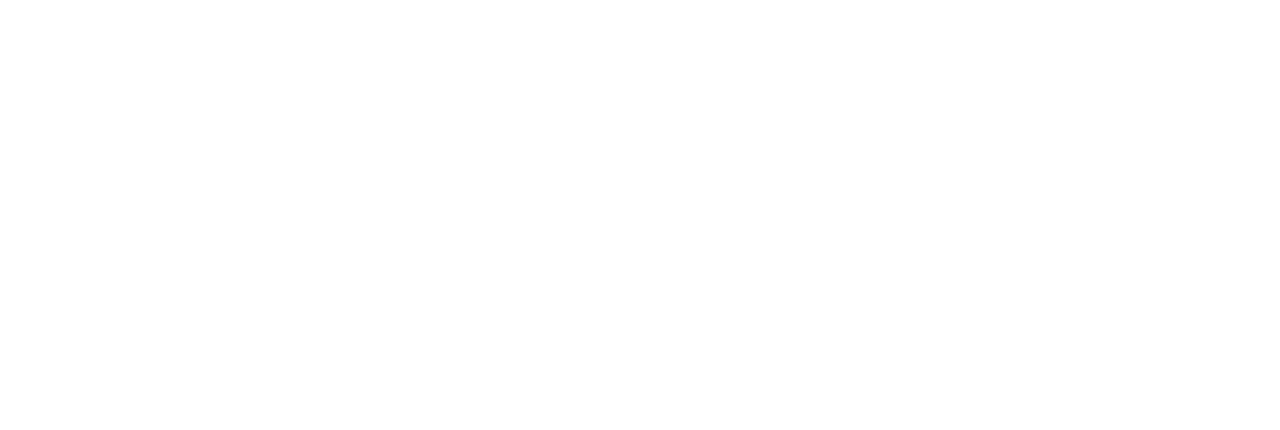
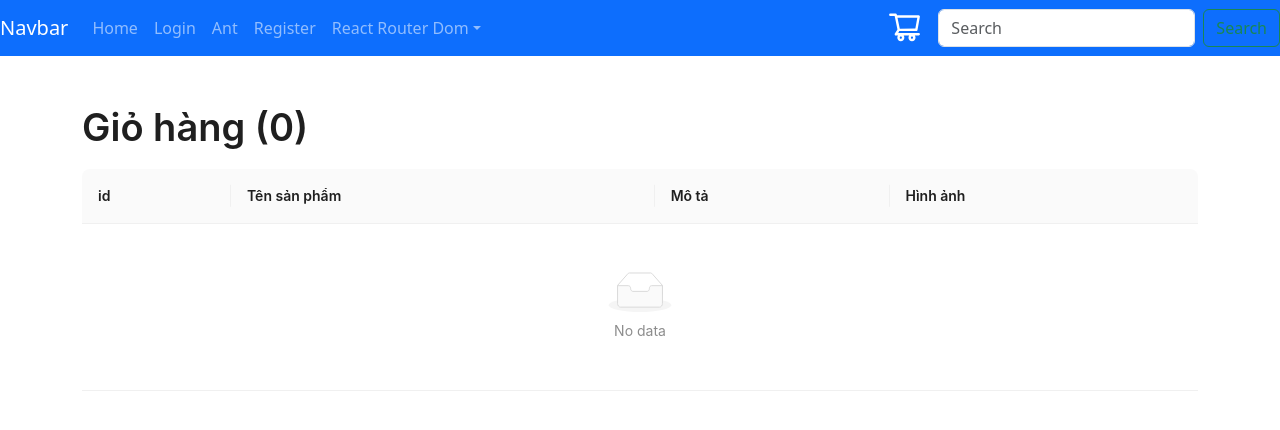
Before and after one commit to kedpalter/trainingReact, a React (Vite) app in the folder reactbc84/: page /redux-shopping-cart in a window 1280 px wide. Before the commit this address had no page. Shown: the top 430 px of the page. Built offline with nearby package versions, Linux system fonts and the light colour scheme.

Commit message:
Redux Shopping Products

```diff
--- a/reactbc84/src/Pages/ReduxDemo/ChangeNumberRedux.jsx
+++ b/reactbc84/src/Pages/ReduxDemo/ChangeNumberRedux.jsx
@@ -22,6 +22,7 @@ const ChangeNumberRedux = () => {
                 type: 'CHANGE_NUMBER_ACTION',
                 payload: -1
             }
+            dispatch(actionOb)
         }}>-</button>
     </div>
   )
--- /dev/null
+++ b/reactbc84/src/Pages/ReduxDemo/ReduxProducts.jsx
@@ -0,0 +1,61 @@
+import React, { useEffect } from 'react'
+import { useDispatch, useSelector } from 'react-redux'
+import axios from 'axios'
+import { setAddToCart, setProductList } from '../../redux/products';
+import { Button, Card, Col, Row, Typography } from 'antd';
+
+const ReduxProducts = () => {
+
+  const { list } = useSelector(state => state.product);
+  const dispatch = useDispatch();
+  const { Meta } = Card
+
+  const getProductApiAxios = async () => {
+    try {
+      let res = await axios({
+        url: `https://apistore.cybersoft.edu.vn/api/Product`,
+        method: 'GET'
+      });
+
+      // Lấy dữ liệu xong thì đưa dữ liệu lên store
+      const products = res.data.content;
+      dispatch(setProductList(products));
+
+      console.log(res.data.content)
+    } catch (err) {
+      console.log(err)
+    }
+  }
+  useEffect(() => {
+    // Sau khi html được khởi tạo lần đầu tiên và sau mỗi lần setState (bất kỳ state nào)
+    getProductApiAxios();
+  }, [])
+
+
+  const handleAddToCart = (item) => {
+    dispatch(setAddToCart(item))
+  }
+  return (
+    <div className='container'>
+      <Typography.Title>Danh sách sản phẩm</Typography.Title>
+
+      <Row gutter={[16, 16]}>
+        {list.map((item) => {
+          return <Col span={6} key={item.id}>
+            <Card
+              hoverable
+              style={{ width: "100%" }}
+              cover={<img src={item.image} alt={item.name}></img>}
+            >
+              <Meta title={item.name} description={item.shortDescription} />
+              <Button type='primary' className='mt-4' size='large' onClick={() => { handleAddToCart(item) }}>Thêm giỏ hàng</Button>
+            </Card>
+          </Col>
+        })}
+      </Row>
+
+    </div>
+  )
+}
+
+export default ReduxProducts
--- /dev/null
+++ b/reactbc84/src/Pages/ShoppingCart/ReduxShoppingCart.jsx
@@ -0,0 +1,46 @@
+import { Table, Typography } from 'antd'
+import React, { useState } from 'react'
+import { useSelector } from 'react-redux'
+
+const ReduxShoppingCart = () => {
+  const { carts } = useSelector(state => state.product)
+
+  // table
+  const dataColumns = [
+    {
+      title: "id",
+      dataIndex: "id",
+    },
+    {
+      title: "Tên sản phẩm",
+      dataIndex: "name",
+    },
+    {
+      title: "Mô tả",
+      dataIndex: "shortDescription",
+    },
+    {
+      title: "Hình ảnh",
+      dataIndex: "image",
+      render: (value) => {
+        return <img src={value} width={50} height={50} />
+      }
+    }
+  ]
+  return (
+    <div className='container mt-5'>
+      <Typography.Title>
+        Giỏ hàng ({carts.length})
+      </Typography.Title>
+      <Table columns={dataColumns} dataSource={carts} onRow={record => {
+        return {
+          onClick: () => {
+            console.log('Row clicked:', record);
+          }
+        }
+      }} />
+    </div>
+  )
+}
+
+export default ReduxShoppingCart
--- a/reactbc84/src/main.jsx
+++ b/reactbc84/src/main.jsx
@@ -39,6 +39,9 @@ import AntdDemo from './Pages/AntdDemo/AntdDemo'
 import { Provider } from 'react-redux';
 import { store } from './redux/Store'
 import ChangeNumberRedux from './Pages/ReduxDemo/ChangeNumberRedux'
+import ReduxProducts from './Pages/ReduxDemo/reduxProducts'
+import ReduxShoppingCart from './Pages/ShoppingCart/reduxShoppingCart'
+
 
 
 
@@ -83,6 +86,8 @@ createRoot(document.getElementById('root')).render(
             <Route path='register' element={<Register />}></Route>
             <Route path='antd' element={<AntdDemo />}></Route>
             <Route path='redux-change-number' element={<ChangeNumberRedux />}></Route>
+            <Route path='redux-products' element={<ReduxProducts/>}></Route>
+            <Route path='redux-shopping-cart' element={<ReduxShoppingCart />}></Route>
           </Route>
 
           <Route path='api' element={
--- a/reactbc84/src/redux/Store.jsx
+++ b/reactbc84/src/redux/Store.jsx
@@ -1,4 +1,5 @@
 import { configureStore } from '@reduxjs/toolkit';
+import productSlice from './products'
 
 // Khi bất kỳ dispatch nào được gọi thì tất cả reducer đều chạy hết
 export const store = configureStore({
@@ -11,7 +12,9 @@ export const store = configureStore({
                 state += action.payload
             }
             return state
-        } // hàm không phải 1 giá trị (chạy khi ứng dụng start và mỗi khi state thay đổi)
+        }, // hàm không phải 1 giá trị (chạy khi ứng dụng start và mỗi khi state thay đổi)
+        product: productSlice
+
 
 
     }
--- /dev/null
+++ b/reactbc84/src/redux/products.js
@@ -0,0 +1,34 @@
+import { createSlice } from "@reduxjs/toolkit";
+
+const productSlice = createSlice({
+    name: 'product',
+    initialState: {
+        list: [
+            {
+                id: "1",
+                name: "Product 1",
+            },
+            {
+                id: "2",
+                name: "Product 2",
+            }
+        ],
+        products: [],
+        carts: []
+    },
+    reducers: {
+        setProductList: (state, action) => {
+            const products = action.payload // action redux là obj có key type và payload
+            state.list = products;
+            console.log(state, "|", action)
+        },
+        setAddToCart: (state, action) => {
+            const product = action.payload // sản phẩm được thêm vào giỏ
+            state.carts.push(product) // thêm 1 sản phẩm vào giỏ
+        },
+    }
+
+});
+
+export default productSlice.reducer;
+export const { setAddToCart, setProductList } = productSlice.actions
--- a/reactbc84/src/template/HeaderHome.jsx
+++ b/reactbc84/src/template/HeaderHome.jsx
@@ -1,10 +1,15 @@
 import React from 'react'
-import { NavLink } from 'react-router-dom'
+import { NavLink, useNavigate } from 'react-router-dom'
+import { ShoppingCartOutlined } from '@ant-design/icons'
+import { Badge } from 'antd'
+import { useSelector } from 'react-redux'
 
 const HeaderHome = () => {
-
-
-
+    const navigate = useNavigate();
+    const { carts } = useSelector(state => state.product)
+    const handleRedirectShoppingCart = () => {
+        navigate('/redux-shopping-cart')
+    }
     return (
         <header>
             {/* bs5-navbar-background */}
@@ -30,15 +35,23 @@ const HeaderHome = () => {
                             <div className="dropdown-menu" aria-labelledby="dropdownId">
                                 <NavLink className="dropdown-item" to="/react-router-dom/demo-use-navigate">Demo use nav</NavLink>
                                 <NavLink className="dropdown-item" to="/react-router-dom/use-search-param">Demo use search param</NavLink>
+                                <NavLink className="dropdown-item" to="/redux-products">Redux Products</NavLink>
+                                <NavLink className="dropdown-item" to="/redux-shopping-cart">Redux Shopping Carts</NavLink>
                             </div>
                         </li>
                     </ul>
+                    <div className="d-flex items-center justify-content-center gap-3">
+                        {/* <ShoppingCartOutlined style={{ fontSize: "32px" }} className='text-white' /> */}
+                        <Badge count={carts.length} size='default' onClick={handleRedirectShoppingCart}>
+                            <ShoppingCartOutlined style={{ fontSize: "2.2rem", cursor: "pointer" }} className='text-white' />
+                        </Badge>
                         <form className="d-flex my-2 my-lg-0">
                             <input className="form-control me-sm-2" type="text" placeholder="Search" />
                             <button className="btn btn-outline-success my-2 my-sm-0" type="submit">
                                 Search
                             </button>
                         </form>
+                    </div>
                 </div>
             </nav>
             {/* thẻ a đổi thành NavLink, href đổi thành to, để react chỉ load lại outlet thay vì load lại toàn bộ trang web */}
```
Lines whose indentation alone changed are shown as unchanged.
